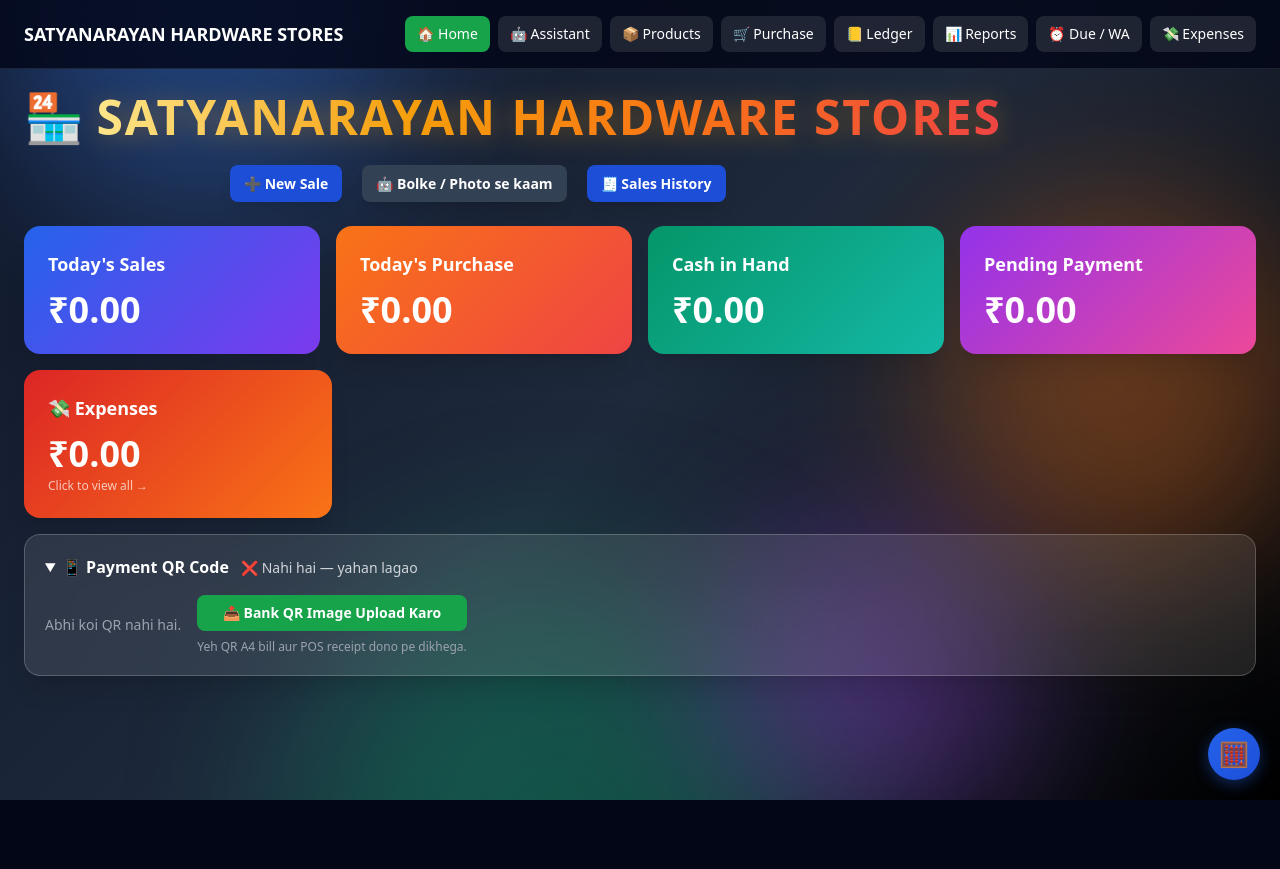
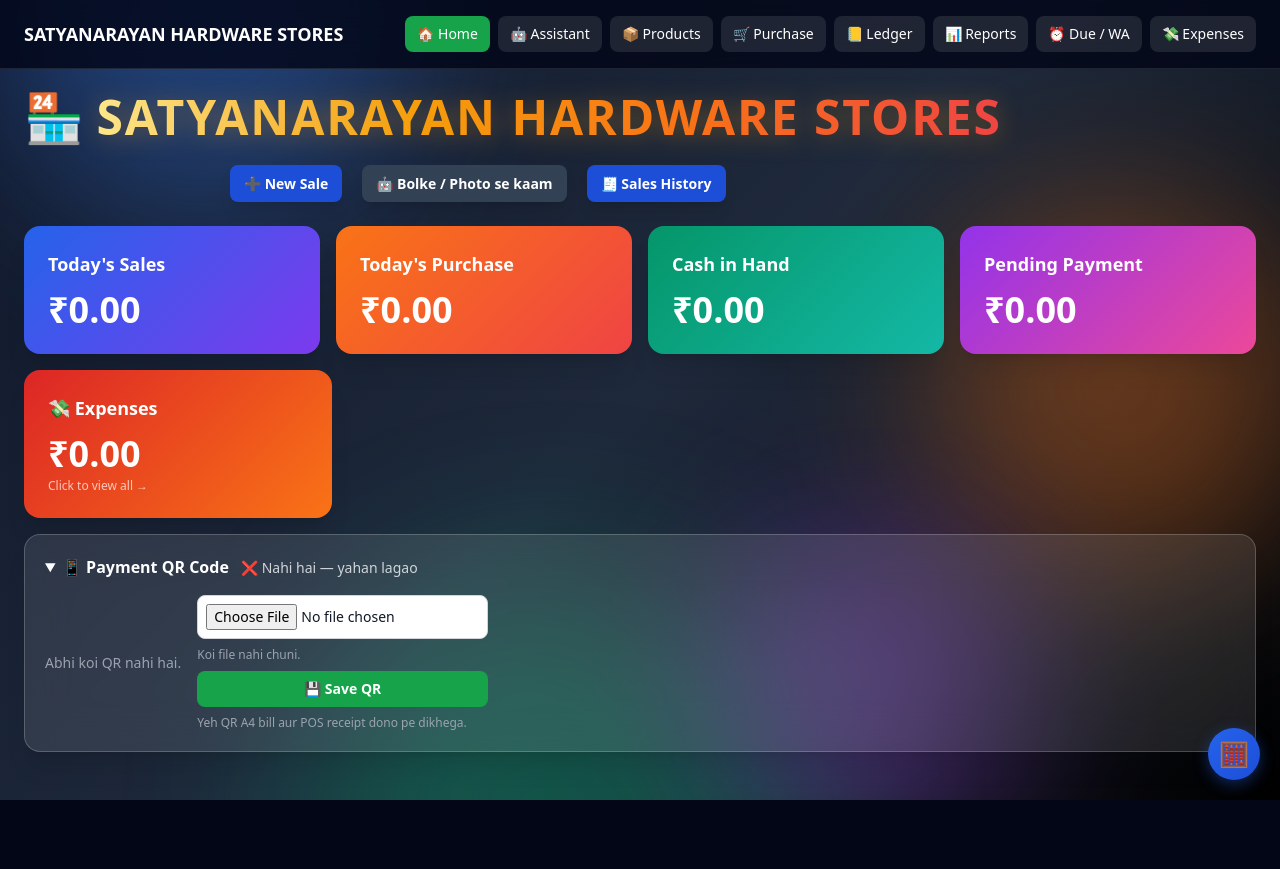
Before and after one commit to ssunny00091-rgb/hardware-erp, a PHP site: page /hardware-erp/ in a window 1280 px wide, after a click that opens the changed part. Run offline with PHP 8.4, Linux system fonts and the light colour scheme; data that the repository does not hold is empty; some libraries are stand-ins or nearby versions.

Commit message:
fix: QR upload — explicit Save button + clear feedback
- Separate file picker + '💾 Save QR' button (pehle select pe auto-upload tha, ab sure button)
- Shows chosen file name, inline ✅/❌ messages (no alert popups)
- Disables save while uploading, shows 'Saving...'

```diff
--- a/index.php
+++ b/index.php
@@ -62,12 +62,12 @@ $reminderBannerRows = reminder_banner_rows(db());
         <img id="qr-preview" src="<?= htmlspecialchars(payment_qr_url(), ENT_QUOTES, 'UTF-8') ?>" alt="Payment QR" class="h-32 w-32 rounded-lg border border-white/20 object-contain <?= has_payment_qr() ? '' : 'hidden' ?>">
         <p id="qr-preview-empty" class="<?= has_payment_qr() ? 'hidden' : '' ?> text-sm text-gray-400">Abhi koi QR nahi hai.</p>
       </div>
-      <div class="flex flex-col gap-2">
-        <label class="cursor-pointer rounded-lg bg-green-600 px-4 py-2 text-center text-sm font-semibold hover:bg-green-500">
-          📤 Bank QR Image Upload Karo
-          <input type="file" id="qr-file" accept="image/png,image/jpeg,image/webp,image/gif" class="hidden">
-        </label>
+      <div class="flex w-full flex-col gap-2 sm:w-auto">
+        <input type="file" id="qr-file" accept="image/png,image/jpeg,image/webp,image/gif" class="block w-full max-w-xs cursor-pointer rounded-lg border border-gray-300 bg-white p-2 text-sm text-gray-900">
+        <p id="qr-chosen" class="text-xs text-gray-400">Koi file nahi chuni.</p>
+        <button type="button" id="qr-save" class="rounded-lg bg-green-600 px-4 py-2 text-sm font-semibold hover:bg-green-500">💾 Save QR</button>
         <button type="button" id="qr-remove" class="rounded-lg bg-red-600/80 px-4 py-2 text-sm font-semibold hover:bg-red-600 <?= has_payment_qr() ? '' : 'hidden' ?>">🗑️ Hatao</button>
+        <p id="qr-msg" class="hidden rounded-lg bg-white/10 px-3 py-2 text-xs"></p>
         <p class="text-xs text-gray-400">Yeh QR A4 bill aur POS receipt dono pe dikhega.</p>
       </div>
     </div>
@@ -1357,16 +1357,41 @@ $reminderBannerRows = reminder_banner_rows(db());
       .catch((err) => alert(err.message));
   }
 
-    const d = document.getElementById("qr-file");
-    if (!d) return;
-    d.addEventListener("change", async () => {
-      const file = d.files && d.files[0];
-      if (!file) return;
+  const qrFile = document.getElementById("qr-file");
+  const qrChosen = document.getElementById("qr-chosen");
+  const qrMsg = document.getElementById("qr-msg");
+  const qrSave = document.getElementById("qr-save");
+
+  function qrShowMsg(text, ok) {
+    qrMsg.textContent = (ok ? "✅ " : "❌ ") + text;
+    qrMsg.classList.remove("hidden");
+    qrMsg.classList.toggle("bg-green-600/20", !!ok);
+    qrMsg.classList.toggle("bg-red-600/20", !ok);
+  }
+
+  if (qrFile) {
+    qrFile.addEventListener("change", () => {
+      const file = qrFile.files && qrFile.files[0];
+      qrChosen.textContent = file ? "Chuni: " + file.name : "Koi file nahi chuni.";
+      qrMsg.classList.add("hidden");
+    });
+  }
+  if (qrSave) {
+    qrSave.addEventListener("click", async () => {
+      const file = qrFile && qrFile.files && qrFile.files[0];
+      if (!file) {
+        qrShowMsg("Pehle QR image file chuno.", false);
+        return;
+      }
+      qrSave.disabled = true;
+      qrSave.textContent = "Saving...";
+      try {
         const fd = new FormData();
         fd.append("qr", file);
-      try {
         const res = await fetch(appUrl("api/qr-upload.php?action=upload"), { method: "POST", body: fd });
-        const data = await res.json();
+        let data = {};
+        try { data = await res.json(); } catch (e) { data = {}; }
+        if (!res.ok) throw new Error(data.error || ("Upload fail (" + res.status + ")"));
         if (!data.ok) throw new Error(data.error || "Upload fail");
         window.QR_URL = data.url;
         const img = document.getElementById("qr-preview");
@@ -1375,13 +1400,15 @@ $reminderBannerRows = reminder_banner_rows(db());
         document.getElementById("qr-preview-empty").classList.add("hidden");
         document.getElementById("qr-remove").classList.remove("hidden");
         document.getElementById("qr-status").textContent = "✅ Lag gaya hai";
-        alert("✅ QR upload ho gaya! Ab yeh bill pe dikhega.");
+        qrShowMsg("QR save ho gaya! Ab yeh bill pe dikhega.", true);
       } catch (err) {
-        alert("Error: " + err.message);
+        qrShowMsg(err.message || "Save nahi hua", false);
       } finally {
-        d.value = "";
+        qrSave.disabled = false;
+        qrSave.textContent = "💾 Save QR";
       }
     });
+  }
 
   const rm = document.getElementById("qr-remove");
   if (rm) rm.addEventListener("click", async () => {
@@ -1395,10 +1422,11 @@ $reminderBannerRows = reminder_banner_rows(db());
         document.getElementById("qr-preview-empty").classList.remove("hidden");
         document.getElementById("qr-status").textContent = "❌ Nahi hai — yahan lagao";
         rm.classList.add("hidden");
-          alert("QR hata diya.");
+        if (qrChosen) qrChosen.textContent = "Koi file nahi chuni.";
+        qrShowMsg("QR hata diya.", true);
       }
     } catch (err) {
-        alert("Error: " + err.message);
+      qrShowMsg(err.message, false);
     }
   });
 </script><script src="<?= htmlspecialchars(app_url('assets/vendor/html2canvas.min.js'), ENT_QUOTES, 'UTF-8') ?>"></script>
```
Lines whose indentation alone changed are shown as unchanged.
